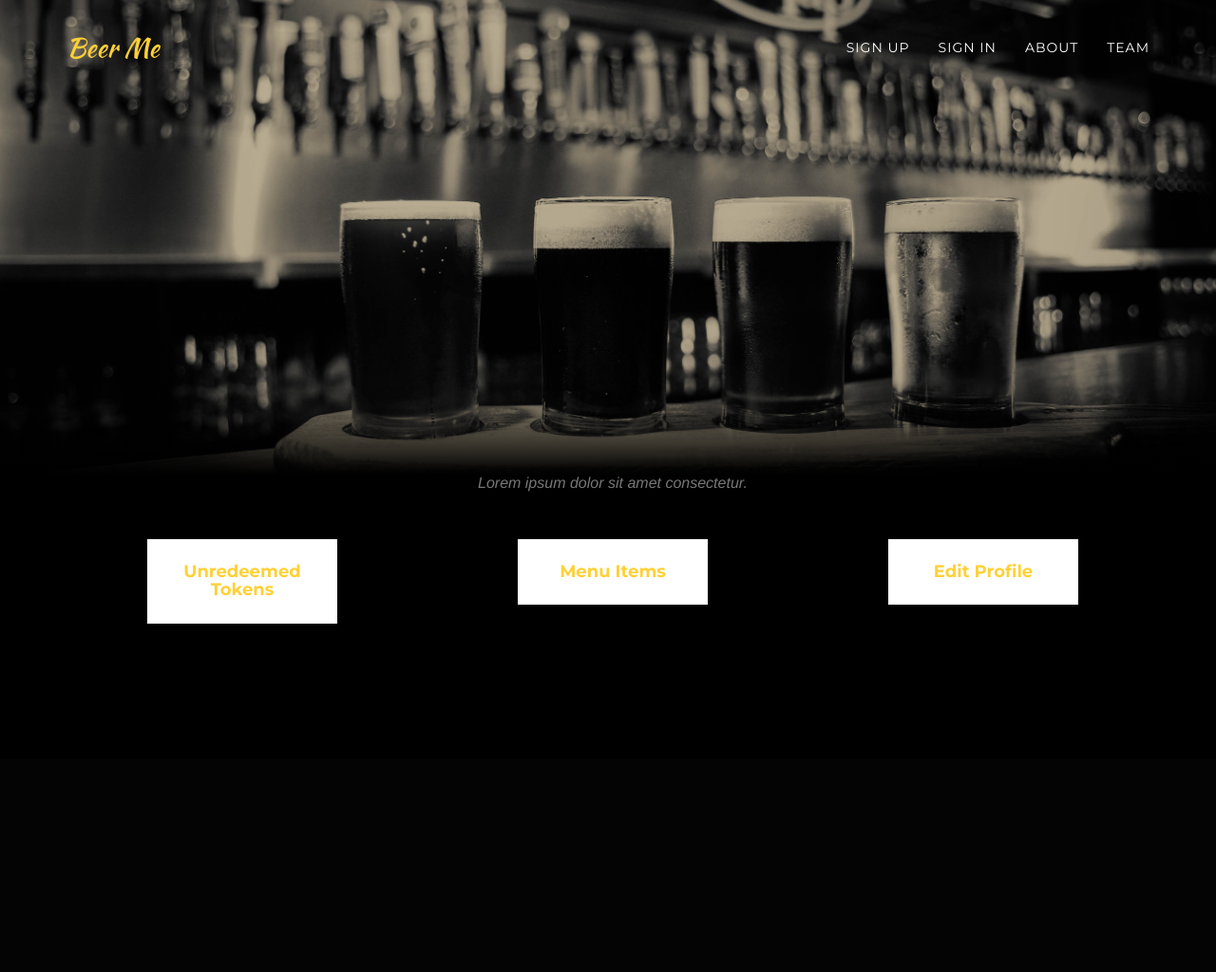
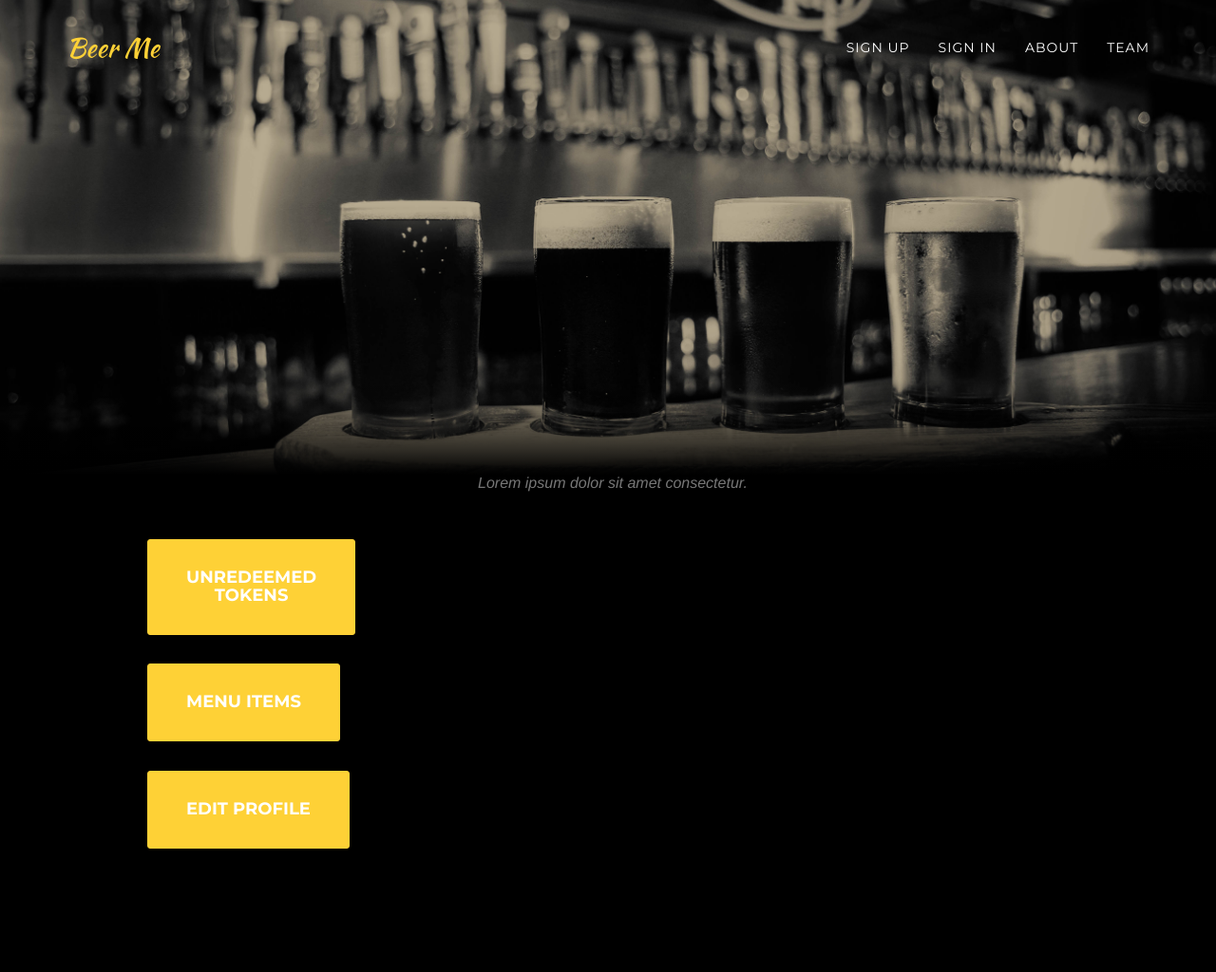
Before and after one commit to sammartinez/Beer_Me, a PHP site: template views/bar.html.twig in a window 1280 px wide. Shown: the whole page at 95% size. Before the commit the page ends 657 px from the top, so only its background shows below. Run offline with PHP 8.4, Linux system fonts and the light colour scheme; the template is opened without the code that fills it, so the values that code supplies are empty; some libraries are stand-ins or nearby versions; some web fonts are replaced.

Commit message:
Bar page styling & add routes.

```diff
--- a/views/bar.html.twig
+++ b/views/bar.html.twig
@@ -68,141 +68,90 @@
             <div class="container">
                 <div class="row">
                     <div class="col-lg-12 text-center">
-                        <h2 class="section-heading">{{ bar.getName }}</h2>
+                        <a href="/login?username={{ bar.getName }}"><h2 class="section-heading">{{ bar.getName }}</h2></a>
                         <h3 class="section-subheading text-muted">Lorem ipsum dolor sit amet consectetur.</h3>
                     </div>
                 </div>
                 <div class="row">
                     <div class="col-md-4 col-sm-6 portfolio-item">
-                        <a href="#portfolioModal1" class="portfolio-link" data-toggle="modal">
-                            <div class="portfolio-hover">
-                                <div class="portfolio-hover-content">
-                                    <i class="fa fa-plus fa-3x"></i>
-                                </div>
-                            </div>
-                        <div class="portfolio-caption">
-                            <h4>Unredeemed Tokens</h4>
+                        <a href="/show_bar_tokens/{{bar.getId}}" class="portfolio-link" data-toggle="modal">
+                        <!-- <div class="portfolio-caption"> -->
+                            <button type="submit" class="page-scroll btn btn-xl"><h4>Unredeemed<br> Tokens</h4></button></a>
+                        </div>
+                        <div class="col-xs-3">
+                            {% if get_tokens == true %}
+                                {% for token in tokens %}
+                                    <ul>
+                                        <a href="/token/{{ token.getId }}"><li>{{ token.getPatronName }} </li></a>
+                                    </ul>
+                                {% endfor %}
+                            {% endif %}
                         </div>
                         </a>
                     </div>
+                    <div class="row">
                     <div class="col-md-4 col-sm-6 portfolio-item">
-                        <a href="#portfolioModal2" class="portfolio-link" data-toggle="modal">
-                            <div class="portfolio-hover">
-                                <div class="portfolio-hover-content">
-                                    <i class="fa fa-plus fa-3x"></i>
-                                </div>
-                            </div>
-                        <div class="portfolio-caption">
-                            <h4>Menu Items</h4>
+                        <a href="/show_menu_items/{{ bar.getId }}" class="portfolio-link" data-toggle="modal">
+                            <button type="submit" class="page-scroll btn btn-xl"><h4>Menu Items</h4></button>
+                        </a>
+
+                        <div class="col-xs-3">
+                            {% if show_menu == true %}
+                        {% for item in items %}
+                            <ul>
+                                <li>
+                                    <form action="/edit_item/{{ bar.getId }}/{{ item.getId }}" method="post">
+                                        <input name="_method" type="hidden" value="patch">
+                                        <label for="description">Item</label>
+                                        <input id="description" name="description" value= "{{ item.getDescription }}" required>
+                                        <label for="cost">Cost $</label>
+                                        <input id="cost" name="cost" value= {{ item.getCost}}></input>
+                                        <button type="submit" class="page-scroll btn btn-xl">Update</button>
+                                    </form>
+                                    <form action='/delete_item/{{ bar.getId }}/{{ item.getId }}'>
+                                        <input name='_method' type='hidden' value='delete'>
+                                        <button type='submit'>Delete</button>
+                                    </form>
+                                </li>
+                            </ul>
+                        {% endfor %}
+                        <form action="/add_item/{{ bar.getId }}" method="post">
+                            <label for="description">Item</label>
+                            <input id="description" name="description" type='text'>
+                            <label for="cost">Cost $</label>
+                            <input id="cost" name="cost"></input>
+                            <button type="submit">Add Item</button
+                        </form>
+                {% endif %}
+                        </div>
+                        </div>
+                    </div>
+                        <div class="row">
+                        <div class="col-md-4 col-sm-6 portfolio-item">
+                            <a href="/show_bar_edit/{{ bar.getId }}" class="portfolio-link" data-toggle="modal">
+                                <button type="submit" class="page-scroll btn btn-xl"><h4>Edit Profile</h4></button>
                         </div>
                         </a>
-                    </div>
-                    <div class="col-md-4 col-sm-6 portfolio-item">
-                        <a href="#portfolioModal3" class="portfolio-link" data-toggle="modal">
-                            <div class="portfolio-hover">
-                                <div class="portfolio-hover-content">
-                                    <i class="fa fa-plus fa-3x"></i>
-                                </div>
-                            </div>
-                        <div class="portfolio-caption">
-                            <h4>Edit Profile</h4>
-                        </div>
-                        </a>
-                    </div>
-                    <div class="col-md-4 col-sm-6 portfolio-item">
-                        <a href="#portfolioModal4" class="portfolio-link" data-toggle="modal">
-                            <div class="portfolio-hover">
-                                <div class="portfolio-hover-content">
-                                    <i class="fa fa-plus fa-3x"></i>
-                                </div>
-                            </div>
-                        </a>
-                </div>
-            </div>
-        </section>
-
-        <!-- Portfolio Modal 1 -->
-        <div class="portfolio-modal modal fade" id="portfolioModal1" tabindex="-1" role="dialog" aria-hidden="true">
-            <div class="modal-content">
-                <div class="close-modal" data-dismiss="modal">
-                    <div class="lr">
-                        <div class="rl">
-                        </div>
-                    </div>
-                </div>
-                <div class="container">
-                    <div class="row">
-                        <div class="col-lg-8 col-lg-offset-2">
-                            <div class="modal-body">
-                                <!-- Project Details Go Here -->
-                                <h2>Unredeemed Tokens</h2>
-                                <p class="item-intro text-muted">Lorem ipsum dolor sit amet consectetur.</p>
-                                <p>{% if get_tokens == true %}
-                                    <h2> {{ bar.getName }}'s Tokens: </h2>
-
-                                    {% for token in tokens %}
-                                        <ul>
-                                            <a href="/token/{{ token.getId }}"><li>{{ token.getPatronName }} </li></a>
-                                        </ul>
-                                    {% endfor %}
-                                {% endif %}</p>
-                                <p>
-                                    <strong>Want these icons in this portfolio item sample?</strong>You can download 60 of them for free, courtesy of <a href="https://getdpd.com/cart/hoplink/18076?referrer=bvbo4kax5k8ogc">RoundIcons.com</a>, or you can purchase the 1500 icon set <a href="https://getdpd.com/cart/hoplink/18076?referrer=bvbo4kax5k8ogc">here</a>.</p>
-                                <button type="button" class="btn btn-primary" data-dismiss="modal"><i class="fa fa-times"></i> Close </button>
-                            </div>
+                        <div class="col-xs-3">
+                            {% if edit_bar == true %}
+                <form action="/edit_bar/{{ bar.getId }}" method="post">
+                    <input name="_method" type="hidden" value="patch">
+                    <label for="name">Name</label>
+                    <input id="name" name="name" type="text" value= "{{ bar.getName }}" required>
+                    <label for="phone">Phone</label>
+                    <input id="phone" name="phone" type="text" value= "{{ bar.getPhone }}" required>
+                    <label for="address">Address</label>
+                    <input id="address" name="address" type="text" value= "{{ bar.getAddress }}" required>
+                    <label for="website">Website</label>
+                    <input id="website" name="website" type="text" value= "{{ bar.getWebsite }}" required>
+                    <button type="submit">Update</button>
+                </form>
+            {% endif %}
                         </div>
                     </div>
                 </div>
             </div>
-        </div>
-
-        <!-- Portfolio Modal 2 -->
-        <div class="portfolio-modal modal fade" id="portfolioModal2" tabindex="-1" role="dialog" aria-hidden="true">
-            <div class="modal-content">
-                <div class="close-modal" data-dismiss="modal">
-                    <div class="lr">
-                        <div class="rl">
-                        </div>
-                    </div>
-                </div>
-                <div class="container">
-                    <div class="row">
-                        <div class="col-lg-8 col-lg-offset-2">
-                            <div class="modal-body">
-                                <h2>Menu Items</h2>
-                                <p class="item-intro text-muted">Add and Edit Your Menu Items.</p>
-                                <p>You can preview Startup Framework <a href="http://designmodo.com/startup/?u=787">here</a>.</p>
-                                <button type="button" class="btn btn-primary" data-dismiss="modal"><i class="fa fa-times"></i> Close </button>
-                            </div>
-                        </div>
-                    </div>
-                </div>
-            </div>
-        </div>
-
-        <!-- Portfolio Modal 3 -->
-        <div class="portfolio-modal modal fade" id="portfolioModal3" tabindex="-1" role="dialog" aria-hidden="true">
-            <div class="modal-content">
-                <div class="close-modal" data-dismiss="modal">
-                    <div class="lr">
-                        <div class="rl">
-                        </div>
-                    </div>
-                </div>
-                <div class="container">
-                    <div class="row">
-                        <div class="col-lg-8 col-lg-offset-2">
-                            <div class="modal-body">
-                                <!-- Project Details Go Here -->
-                                <h2>Edit Profile</h2>
-                                <p class="item-intro text-muted">Edit Account Information.</p>
-                                <button type="button" class="btn btn-primary" data-dismiss="modal"><i class="fa fa-times"></i> Close </button>
-                            </div>
-                        </div>
-                    </div>
-                </div>
-            </div>
-        </div>
+        </section>
 
     <!-- jQuery -->
     <script src="js/jquery.js"></script>
```
